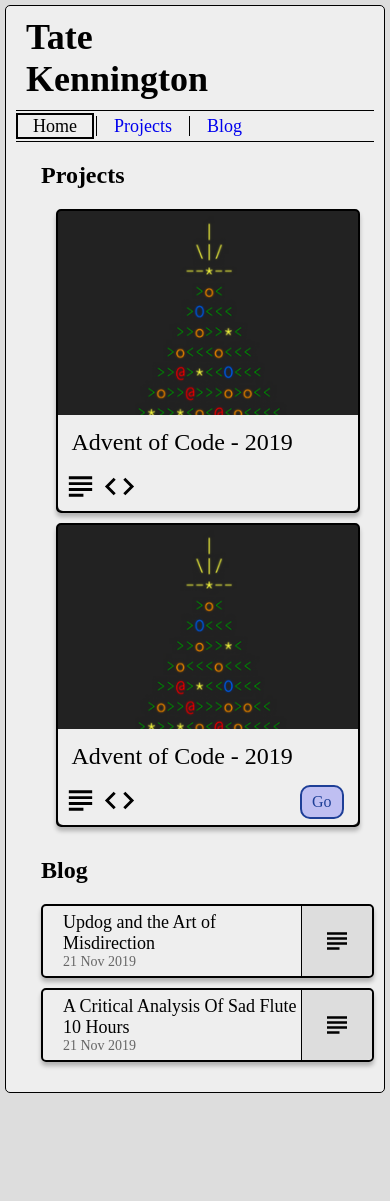
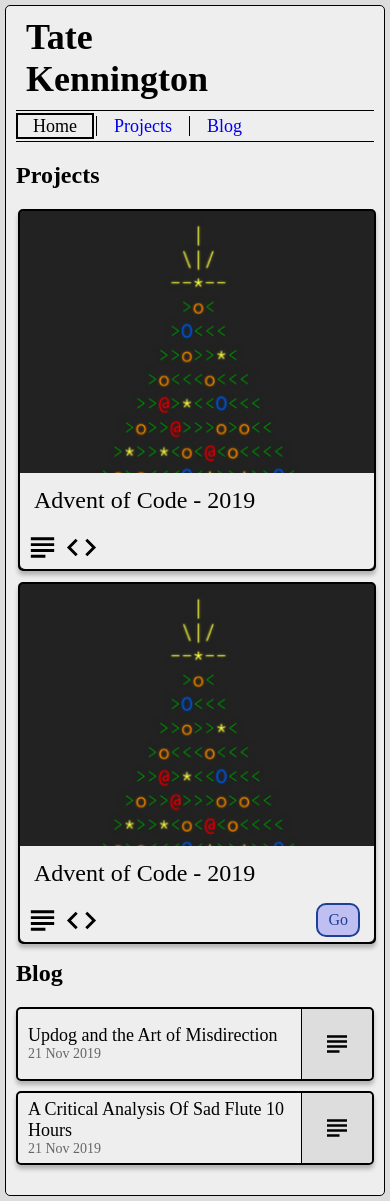
Before and after one commit to TateKennington/personal-website, a Jekyll site: the page built from index.html, in a window 390 px wide. Built offline with Jekyll 4.4.1, drawn with Linux system fonts in a browser that asks for light colours; before the commit the page ends 1098 px from its top, so only the background shows below that.

Commit message:
Last of the responsive styles for now

```diff
--- a/_includes/project.html
+++ b/_includes/project.html
@@ -1,9 +1,10 @@
 {%assign project = include.project%}
+<div class="c-project__container">
     <div class="c-project" style="background-image: url({{project.thumbnail}});">
         <div class="c-project__blurb">
             <p class="c-project__title">{{project.title}}</p>
-        <div class="c-project__description">
-            {{project.description}}
+            <div class="c-project__hidden">
+                <p class="c-project__description">{{project.description}}</p>
                 <div class="c-project__tags">
                     {% for tag in project.tags offset:1 %}
                     {%include tag.html name=tag%}
@@ -21,11 +22,10 @@
                     {%endif%}
                 </div>
                 {%if project.tags.size > 0%}
-            <div class="c-project__tags">
                 {%assign tag = project.tags[0]%}
                 {%include tag.html name=tag%}
-            </div>
                 {%endif%}
             </div>
         </div>
     </div>
+</div>
--- a/assets/css/style.scss
+++ b/assets/css/style.scss
@@ -98,6 +98,10 @@
 section{
     margin-left: 25px;
     margin-bottom: 20px;
+
+    @media screen and (max-width: 426px){
+        margin-left: 0px;
+    }
 }
 
 .c-tag{
@@ -116,8 +120,8 @@
 }
 
 .c-project{
-    width: 300px;
-    height: 300px;
+    width: 100%;
+    height: 100%;
     margin-right: 32px;
     margin-bottom: 10px;
     background-size: cover;
@@ -130,22 +134,34 @@
     justify-content: flex-end;
     box-shadow: rgba(0,0,0,0.25) 0 4px 4px;
 
+    @media screen and (max-width: 426px){
+        position: absolute;
+        top: 0px;
+    }
+
+    &__container{
+        width: 300px;
+        height: 300px;
+
+        @media screen and (max-width: 426px) {
+            position: relative;
+            width: calc(100% - 4px);
+            height: unset;
+            padding-top: 100%;
+        }
+    }
+
     &:hover{
         & .c-project__blurb{
             flex-grow: 1;
             border-radius: 5px;
         }
-
-        & .c-project__description{
-            height: 200px;
-        }
     }
 
     &__footer{
-        margin: 8px 14px 8px 5px;
+        margin: 0px 14px 0px 5px;
         display: flex;
         justify-content: space-between;
-        align-items: center;
 
         & img{
             width: 35px;
@@ -160,16 +176,13 @@
     &__tags{
         display: flex;
         justify-content: flex-end;
+        overflow: hidden;
+        margin: 0px 14px 0px 5px;
     }
 
     &__description{
-        transition: height 1s;
-        height: 0;
         margin: 0 14px;
         overflow: hidden;
-        display: flex;
-        flex-direction: column;
-        justify-content: space-between;
     }
 
     &__title{
@@ -185,10 +198,23 @@
         background-color: #EEE;
         border-bottom-left-radius: 5px;
         border-bottom-right-radius: 5px;
+        display: flex;
+        flex-direction: column;
+        justify-content: space-between;
+    }
+
+    &__hidden{
+        max-height: calc(100% - 96px);
+        display: flex;
+        flex-direction: column;
+        flex-grow: 1;
+        justify-content: space-between;
+        gap: 10px
     }
 
     @media screen and (max-width: 426px){
         margin-right: 0px;
+        width: 100%;
     }
 }
 
@@ -204,6 +230,10 @@
     justify-content: space-between;
     align-items: center;
     margin-bottom: 10px;
+
+    @media screen and (max-width: 426px) {
+        padding-left: 10px;
+    }
 
     &__title{
         font-size: 24px;
@@ -267,6 +297,7 @@
     display: flex;
     flex-wrap: wrap;
     width: 100%;
+    gap: 15px;
 
     @media screen and (max-width: 426px){
         justify-content: center;
```
Lines whose indentation alone changed are shown as unchanged.
